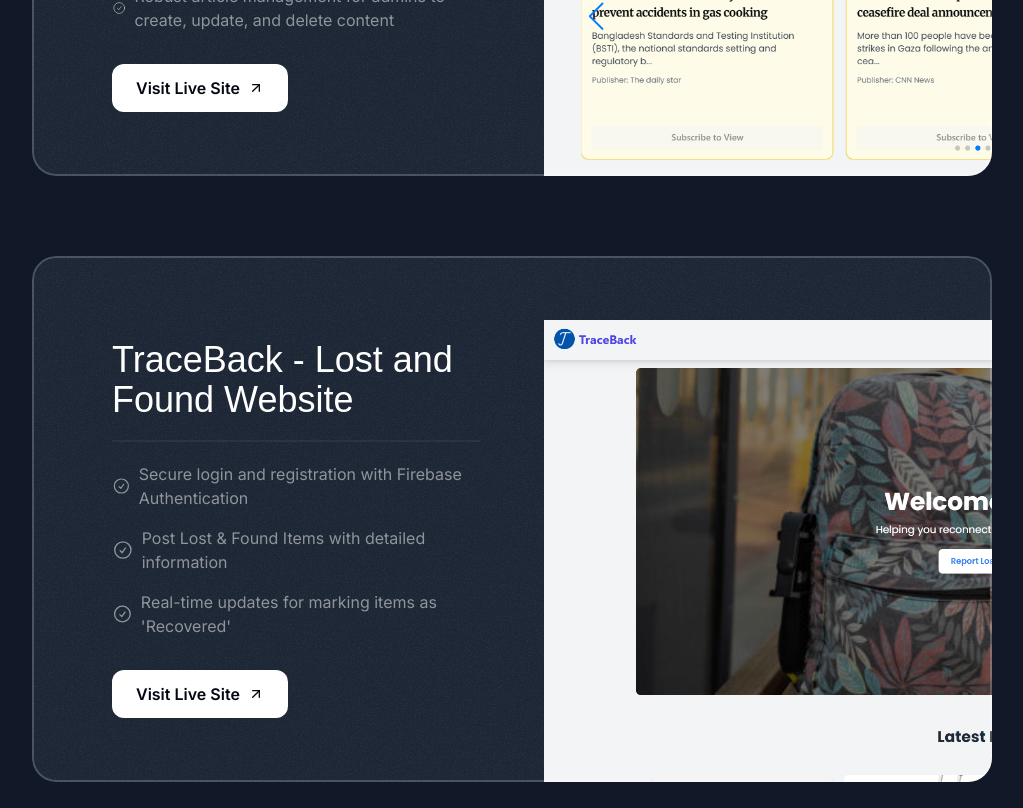
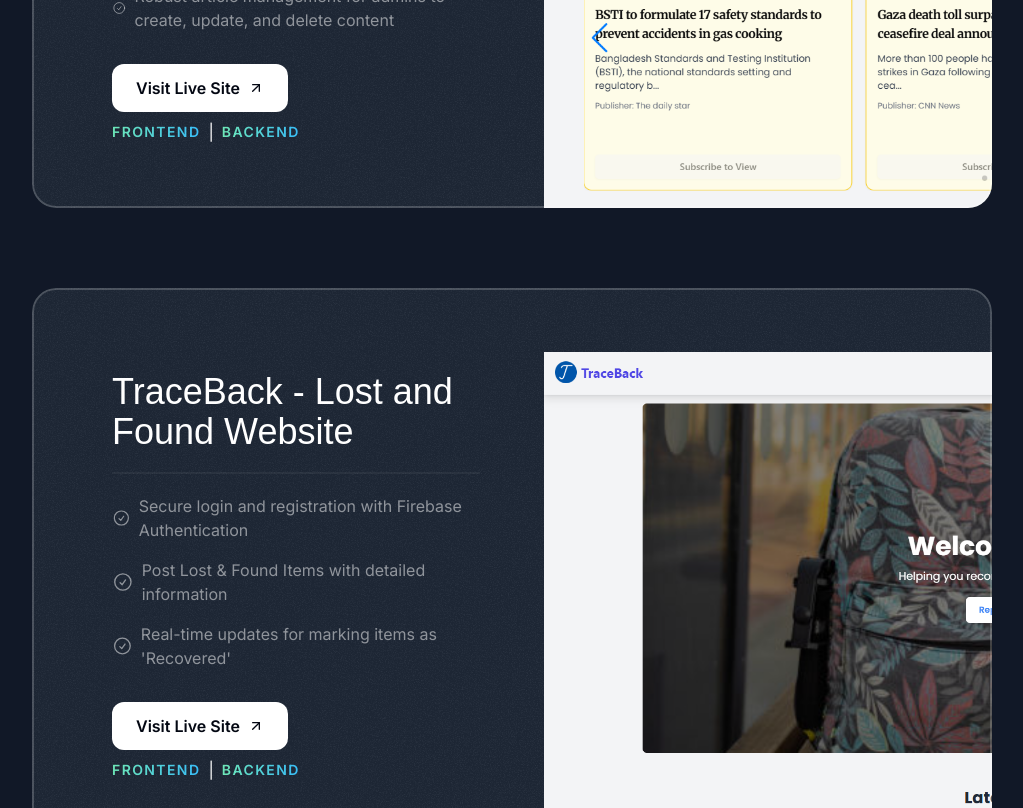
Before and after one commit to sajjadislam523/nextjs_portfolio, a Next.js app: page / in a window 1280 px wide. Shown: the part 1640-2448 px from the top of the page, without its empty margins (128-1151 px from the left). Built offline with nearby package versions, Linux system fonts and the light colour scheme; a web font is replaced by a local one.

Commit message:
Updated repository link in the project card in the project section

```diff
--- a/src/sections/Projects.tsx
+++ b/src/sections/Projects.tsx
@@ -157,6 +157,21 @@ export const ProjectsSection = () => {
                                             <ArrowUpRightIcon className="size-4" />
                                         </button>
                                     </a>
+                                    <div className="flex items-center gap-2 mt-2">
+                                        <a
+                                            href={project.githubFrontend}
+                                            className="uppercase text-center font-semibold text-sm tracking-widest bg-gradient-to-r from-emerald-300 to-sky-400 text-transparent bg-clip-text"
+                                        >
+                                            Frontend
+                                        </a>
+                                        |
+                                        <a
+                                            href={project.githubBackend}
+                                            className="uppercase text-center font-semibold text-sm tracking-widest bg-gradient-to-r from-emerald-300 to-sky-400 text-transparent bg-clip-text"
+                                        >
+                                            Backend
+                                        </a>
+                                    </div>
                                 </div>
                                 <div className="relative">
                                     <Image
```
